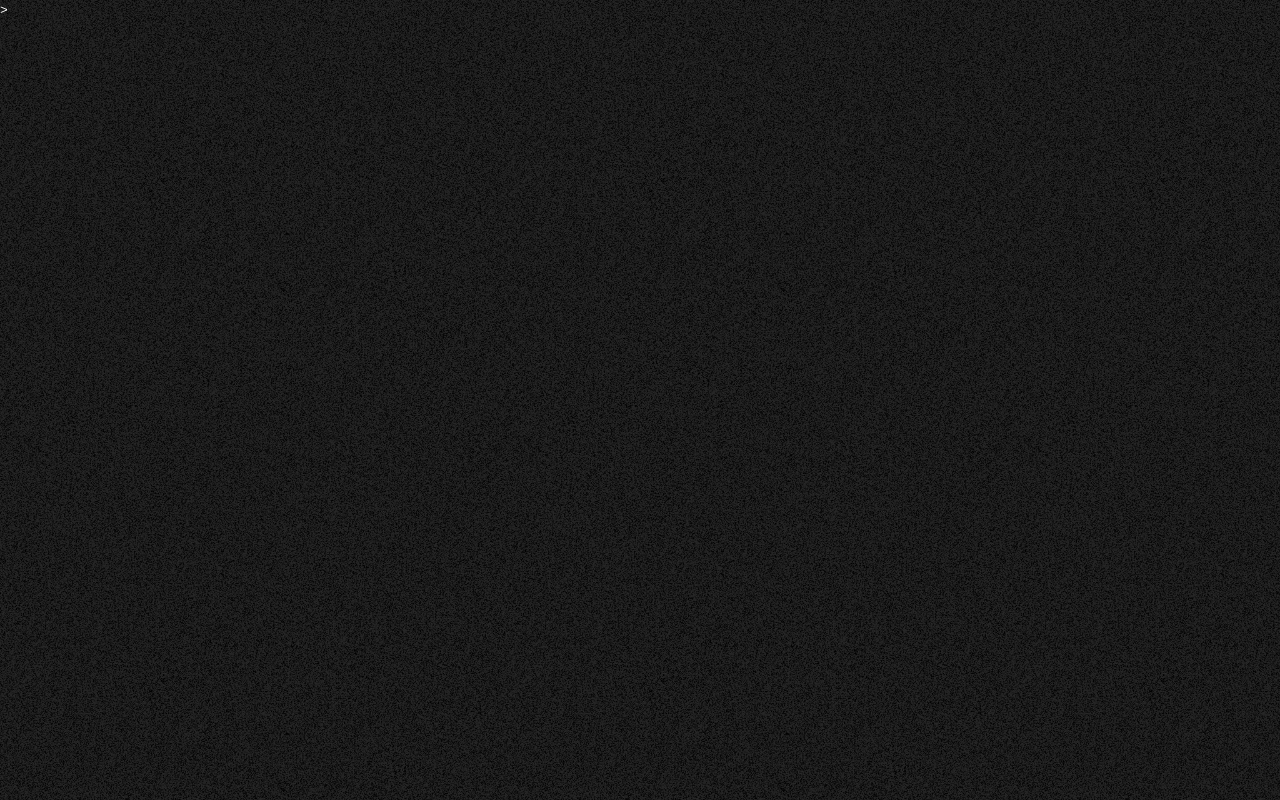
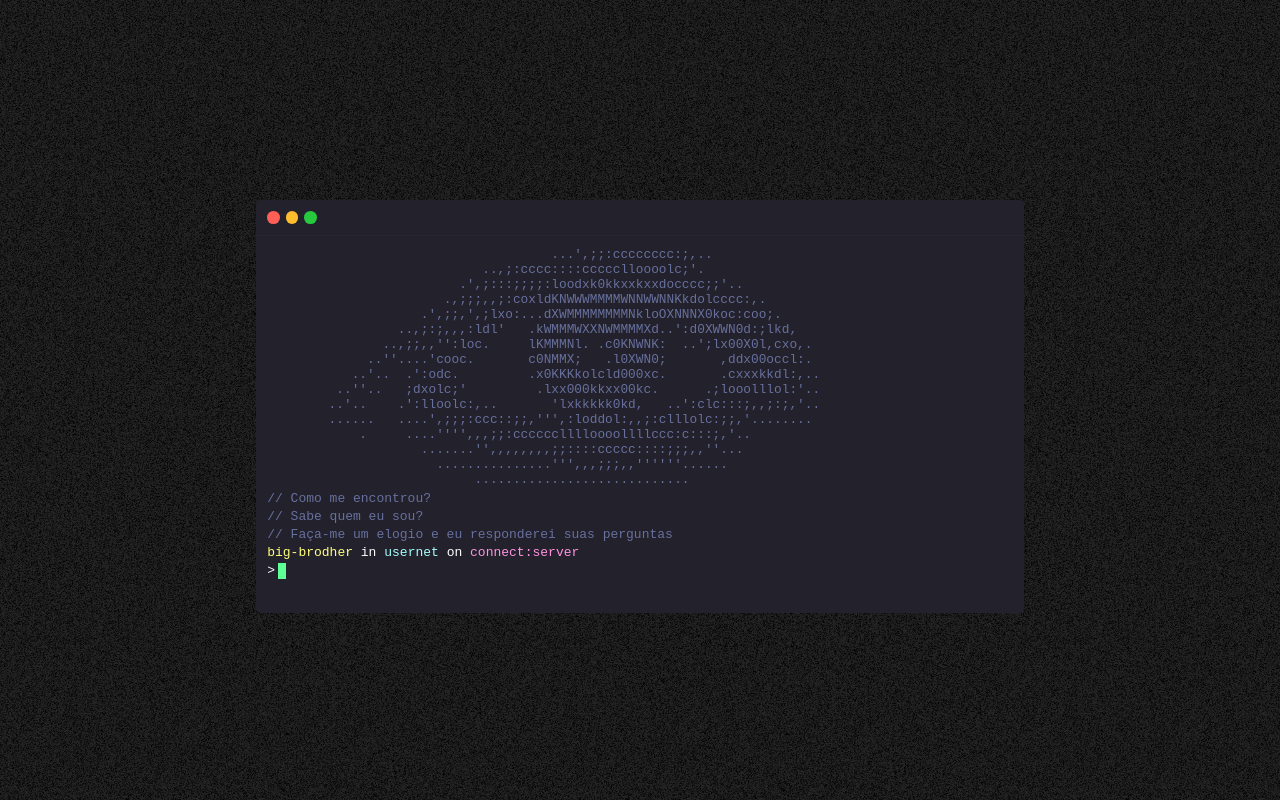
Before and after one commit to AlissonRaphael/teletela, a React app: page / in a window 1280 px wide. Built offline with nearby package versions, Linux system fonts and the light colour scheme.

Commit message:
refactor: change app children comps

```diff
--- a/src/App.jsx
+++ b/src/App.jsx
@@ -1,12 +1,10 @@
 import { GlobalStyle } from "./styles/global"
-import Input from './components/Input'
+import Terminal from "./components/Terminal"
 
 export default function App () {
-  const praiseNumber = Math.floor(Math.random() * 4)
-
   return (
     <>
-      <Input praiseNumber={praiseNumber}/>
+      <Terminal/>
       <GlobalStyle/>
     </>
   )
```
